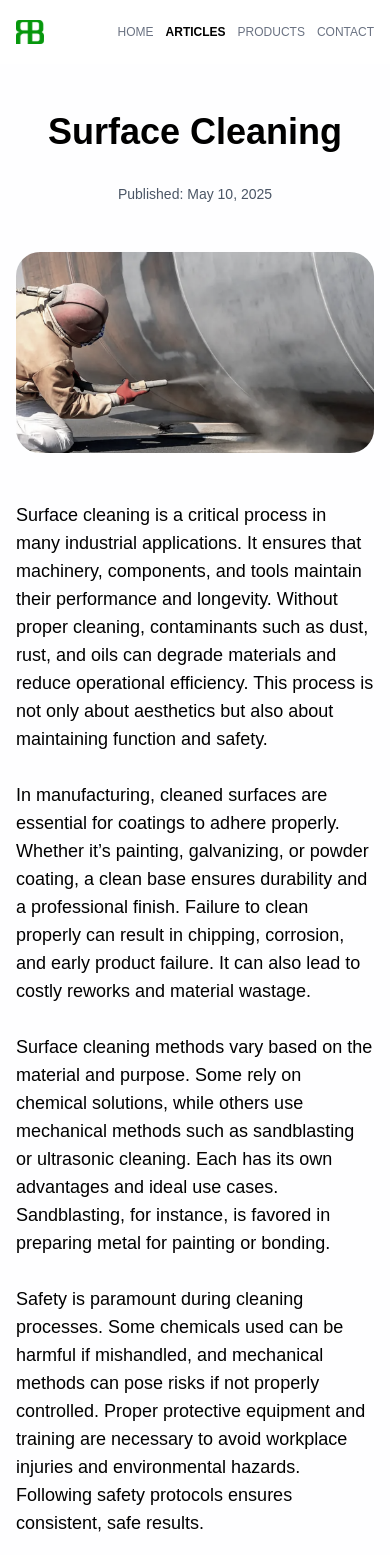
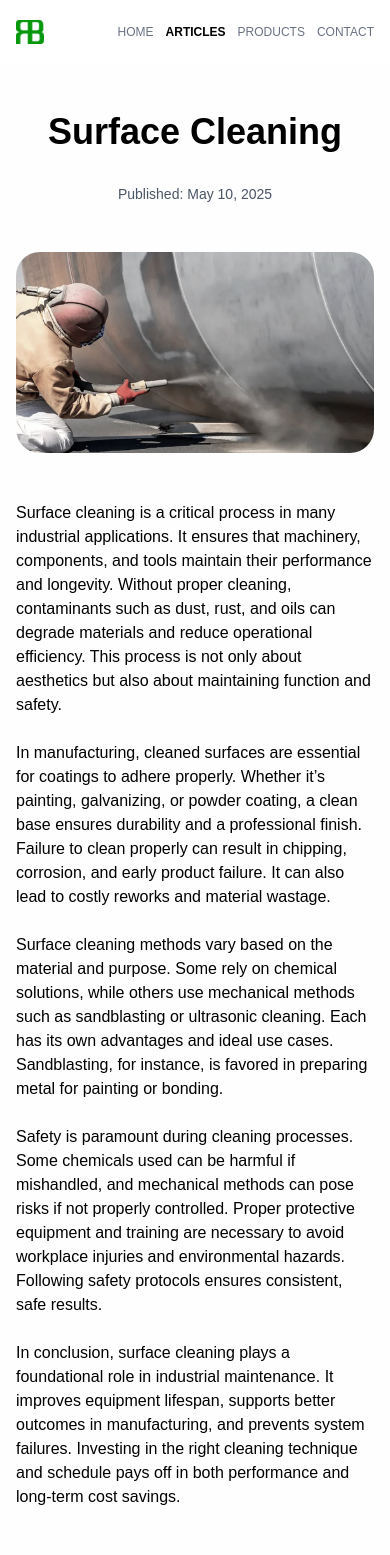
Before and after one commit to faiz832/CV-RIZKI-BANGUN, a React (Vite) app: page /articles/1 in a window 390 px wide. Shown: the top 1555 px of the page. Built offline with nearby package versions, Linux system fonts and the light colour scheme; a web font is replaced by a local one.

Commit message:
article detail responsive

```diff
--- a/src/pages/ArticleDetails.jsx
+++ b/src/pages/ArticleDetails.jsx
@@ -238,7 +238,7 @@ export default function ArticleDetails() {
         <img src={article.image} alt={article.title} className="w-full h-full object-cover" />
       </div>
 
-      <div className="mt-12 md:mt-24 max-w-3xl mx-auto text-lg">
+      <div className="mt-12 md:mt-24 max-w-3xl mx-auto md:text-lg">
         <div
           dangerouslySetInnerHTML={{
             __html: article.content.trim().replace(/\n/g, "<br />"),
```
